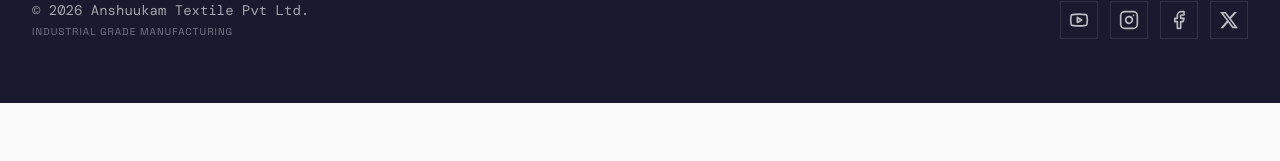
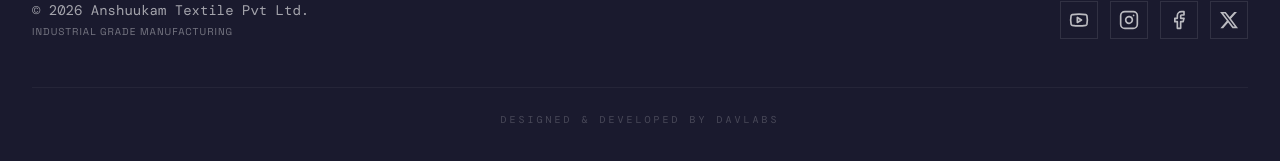
Before and after one commit to anshuukamwebsite/AnshuukamTextile, a Next.js app: page / in a window 1280 px wide. Shown: the part 2415-2576 px from the top of the page. Before the commit the page ends 2518 px from the top, so only its background shows below. Built offline with nearby package versions, Linux system fonts and the light colour scheme; no server answers; the database is empty.

Commit message:
footer update

```diff
--- a/src/components/public/Footer.tsx
+++ b/src/components/public/Footer.tsx
@@ -164,6 +164,17 @@ export async function Footer() {
                         </a>
                     </div>
                 </div>
+
+                <div className="mt-12 flex justify-center border-t border-white/5 pt-6">
+                    <a
+                        href="https://davlabs.in"
+                        target="_blank"
+                        rel="noopener noreferrer"
+                        className="text-[10px] opacity-20 hover:opacity-80 transition-all duration-500 uppercase tracking-[0.3em] font-mono hover:text-accent"
+                    >
+                        Designed & Developed by DAVLabs
+                    </a>
+                </div>
             </div>
         </footer>
     );
```
